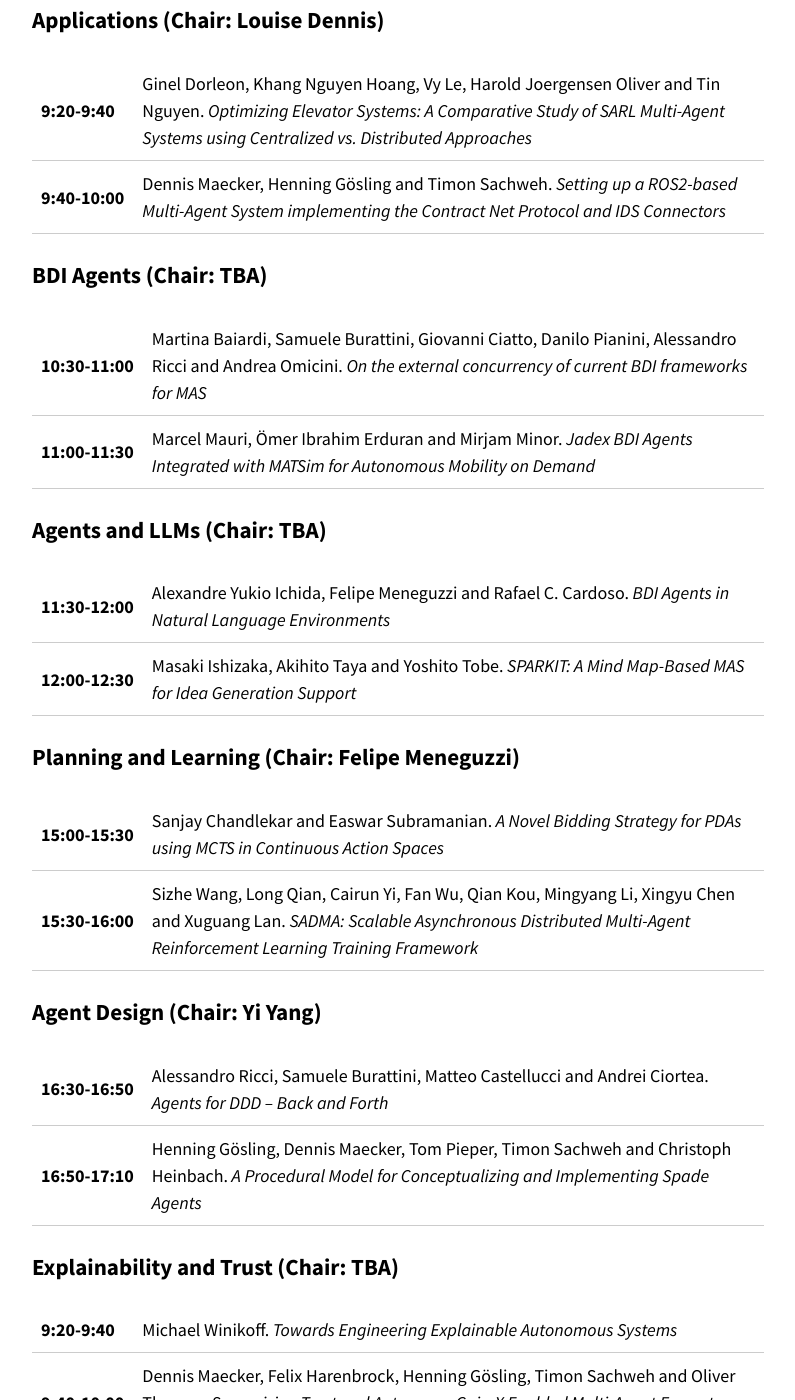
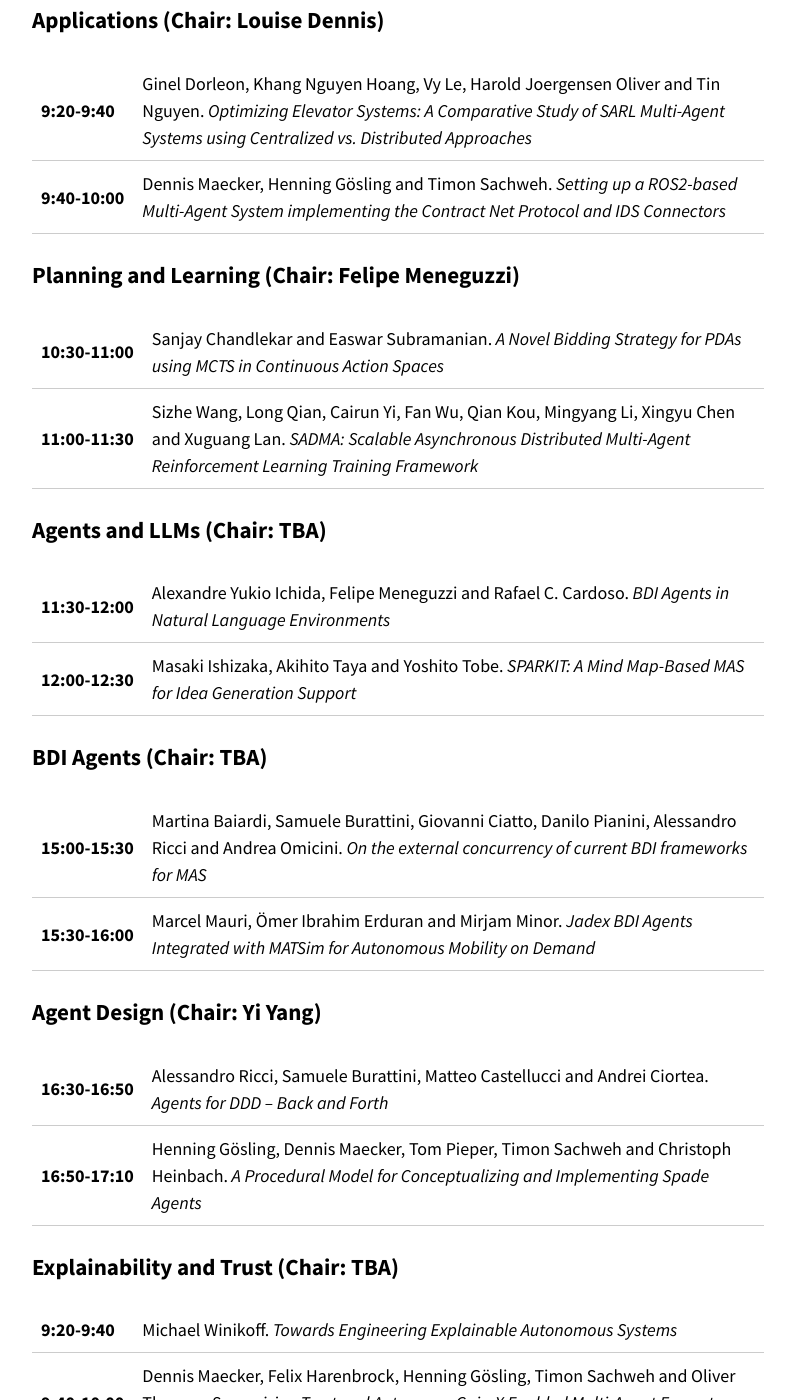
Before and after one commit to rafaelcaue/emas2024, a Jekyll site: the page built from program.md, in a window 1280 px wide and 1400 px high, scrolled down 2312 px. Shown: the whole window, without its empty margins (242-1037 px from the left). Built offline with Jekyll 4.4.1, drawn with Linux system fonts in a browser that asks for light colours; nearby versions of some CDN libraries; our own code applies the rules of GitHub Pages for plain Markdown files; part of the change alters nothing that is shown.

```diff
--- a/program.md
+++ b/program.md
@@ -64,16 +64,16 @@ Invited talks are up to 60 minutes (up to 50 minutes of presentation and at leas
   </tr>
 </table>
 
-### <a id="s2"></a> **BDI Agents (Chair: TBA)**
+### <a id="s2"></a> **Planning and Learning (Chair: Felipe Meneguzzi)**
 
 <table>
   <tr>
     <td NOWRAP><b>10:30-11:00</b></td>
-    <td>Martina Baiardi, Samuele Burattini, Giovanni Ciatto, Danilo Pianini, Alessandro Ricci and Andrea Omicini. <em>On the external concurrency of current BDI frameworks for MAS</em></td>
+    <td>Sanjay Chandlekar and Easwar Subramanian. <em>A Novel Bidding Strategy for PDAs using MCTS in Continuous Action Spaces</em></td>
   </tr>
   <tr>
     <td NOWRAP><b>11:00-11:30</b></td>
-    <td>Marcel Mauri, Ömer Ibrahim Erduran and Mirjam Minor. <em>Jadex BDI Agents Integrated with MATSim for Autonomous Mobility on Demand</em></td>
+    <td>Sizhe Wang, Long Qian, Cairun Yi, Fan Wu, Qian Kou, Mingyang Li, Xingyu Chen and Xuguang Lan. <em>SADMA: Scalable Asynchronous Distributed Multi-Agent Reinforcement Learning Training Framework</em></td>
   </tr>
 </table>
 
@@ -90,16 +90,16 @@ Invited talks are up to 60 minutes (up to 50 minutes of presentation and at leas
   </tr>
 </table>
 
-### <a id="s4"></a> **Planning and Learning (Chair: Felipe Meneguzzi)**
+### <a id="s4"></a> **BDI Agents (Chair: TBA)**
 
 <table>
   <tr>
     <td NOWRAP><b>15:00-15:30</b></td>
-    <td>Sanjay Chandlekar and Easwar Subramanian. <em>A Novel Bidding Strategy for PDAs using MCTS in Continuous Action Spaces</em></td>
+    <td>Martina Baiardi, Samuele Burattini, Giovanni Ciatto, Danilo Pianini, Alessandro Ricci and Andrea Omicini. <em>On the external concurrency of current BDI frameworks for MAS</em></td>
   </tr>
   <tr>
     <td NOWRAP><b>15:30-16:00</b></td>
-    <td>Sizhe Wang, Long Qian, Cairun Yi, Fan Wu, Qian Kou, Mingyang Li, Xingyu Chen and Xuguang Lan. <em>SADMA: Scalable Asynchronous Distributed Multi-Agent Reinforcement Learning Training Framework</em></td>
+    <td>Marcel Mauri, Ömer Ibrahim Erduran and Mirjam Minor. <em>Jadex BDI Agents Integrated with MATSim for Autonomous Mobility on Demand</em></td>
   </tr>
 </table>
 
```
